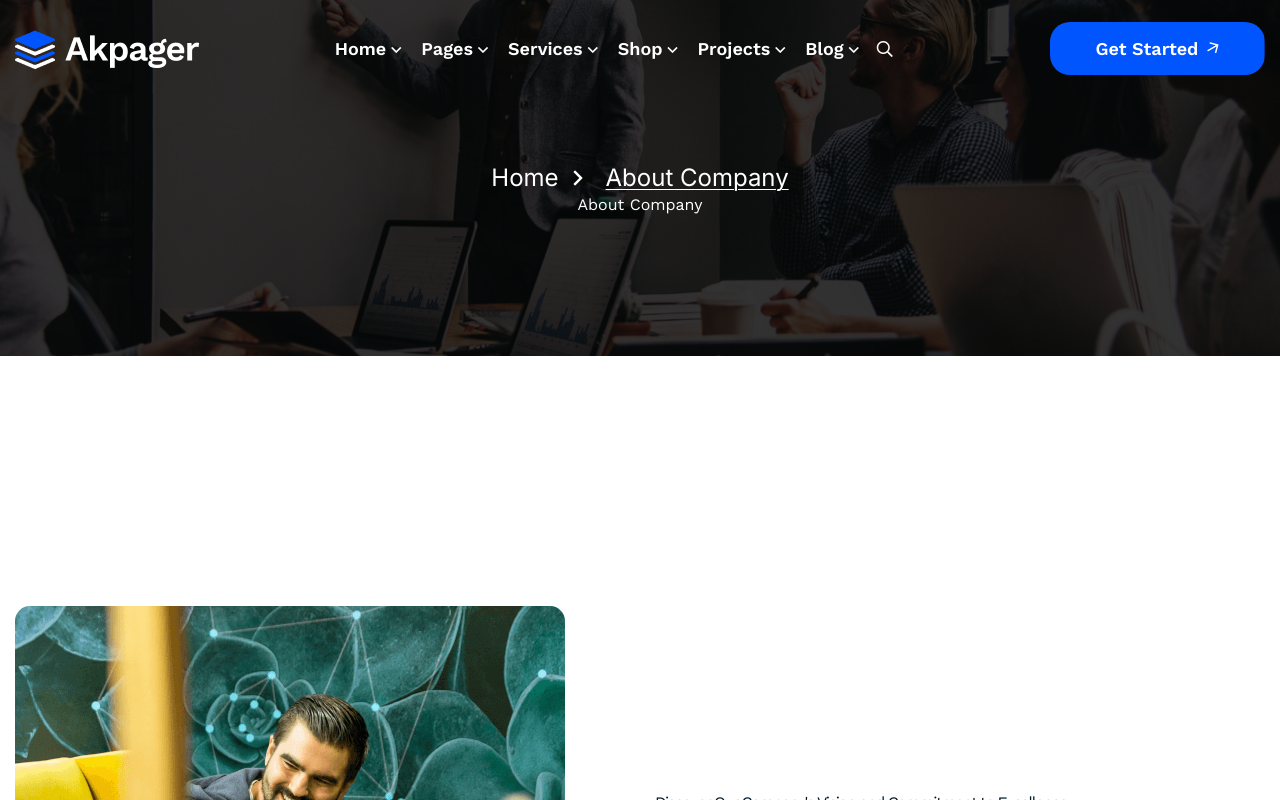
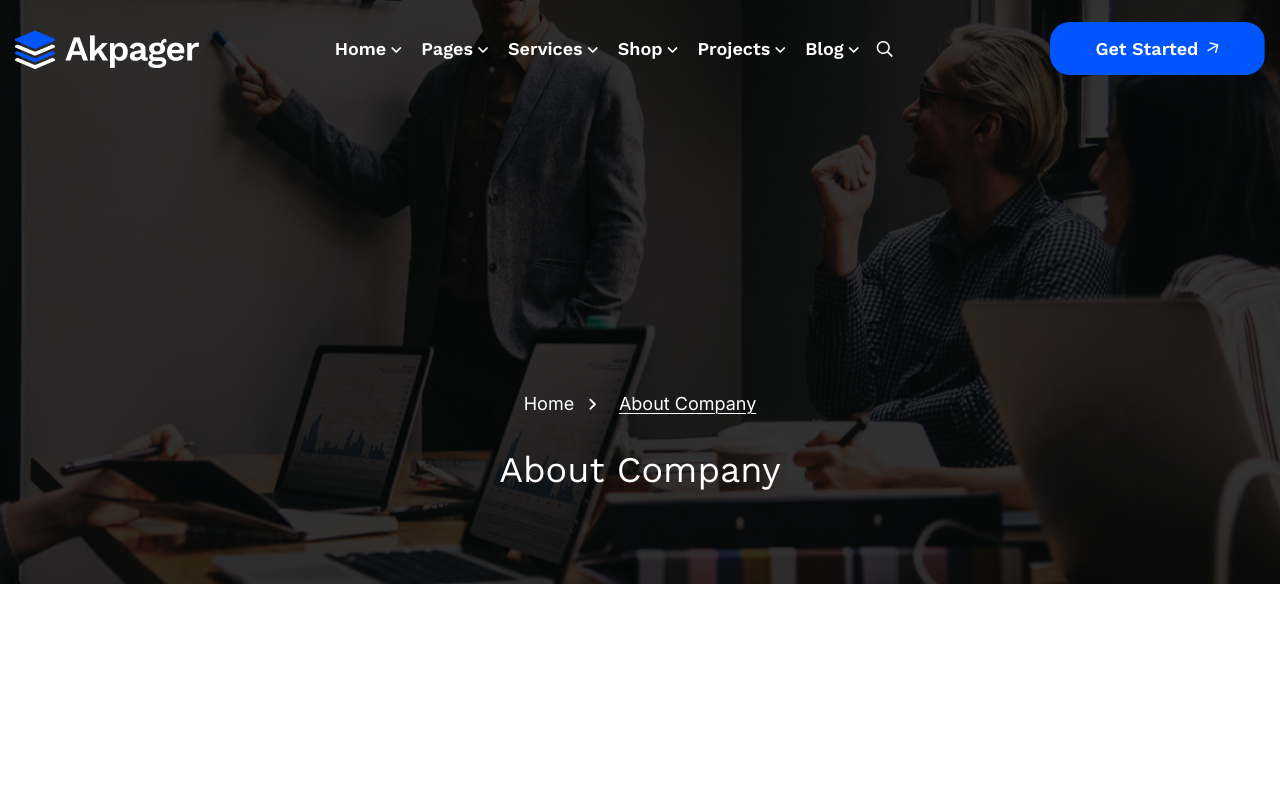
Before and after one commit to Bijig0/kwikcompanies, a Next.js app: page /about in a window 1280 px wide. Shown: the top 800 px of the page. Built offline with nearby package versions, Linux system fonts and the light colour scheme.

Commit message:
fixing styling

```diff
--- a/components/PageBanner.tsx
+++ b/components/PageBanner.tsx
@@ -10,7 +10,7 @@ const PageBanner = (props: Props) => {
   const { pageTitle, pageName, titleTag } = props;
   return (
     <section
-      className="page-banner-area overlay pt-90 pb-28 rpy-120 rel z-1 bgs-cover text-center"
+      className="page-banner-area overlay pt-80 pb-[4rem] rpy-120 rel z-1 bgs-cover text-center"
       style={{ backgroundImage: "url(assets/images/backgrounds/banner.jpg)" }}
     >
       <div className="container">
@@ -23,14 +23,15 @@ const PageBanner = (props: Props) => {
               data-aos-duration={1500}
               data-aos-offset={50}
             >
-              <li className="breadcrumb-item">
+              <li className="breadcrumb-item text-lg">
                 <Link href="/">Home</Link>
               </li>
-              <li className="breadcrumb-item active">{pageName}</li>
+              <li className="breadcrumb-item active text-lg">{pageName}</li>
             </ol>
           </nav>
+          <div className="my-8"></div>
           <h1
-            className="page-title"
+            className="page-title text-4xl"
             data-aos="fade-up"
             data-aos-duration={1500}
             data-aos-offset={50}
```
